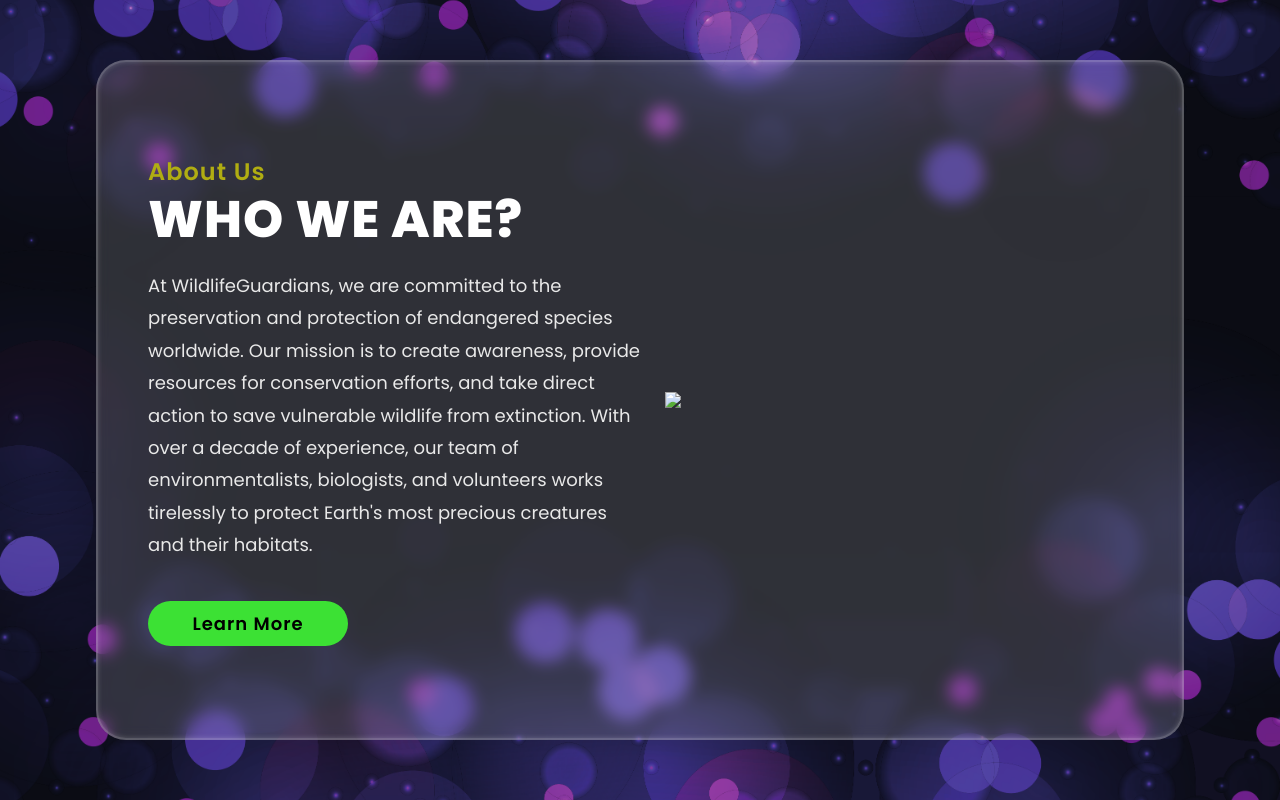
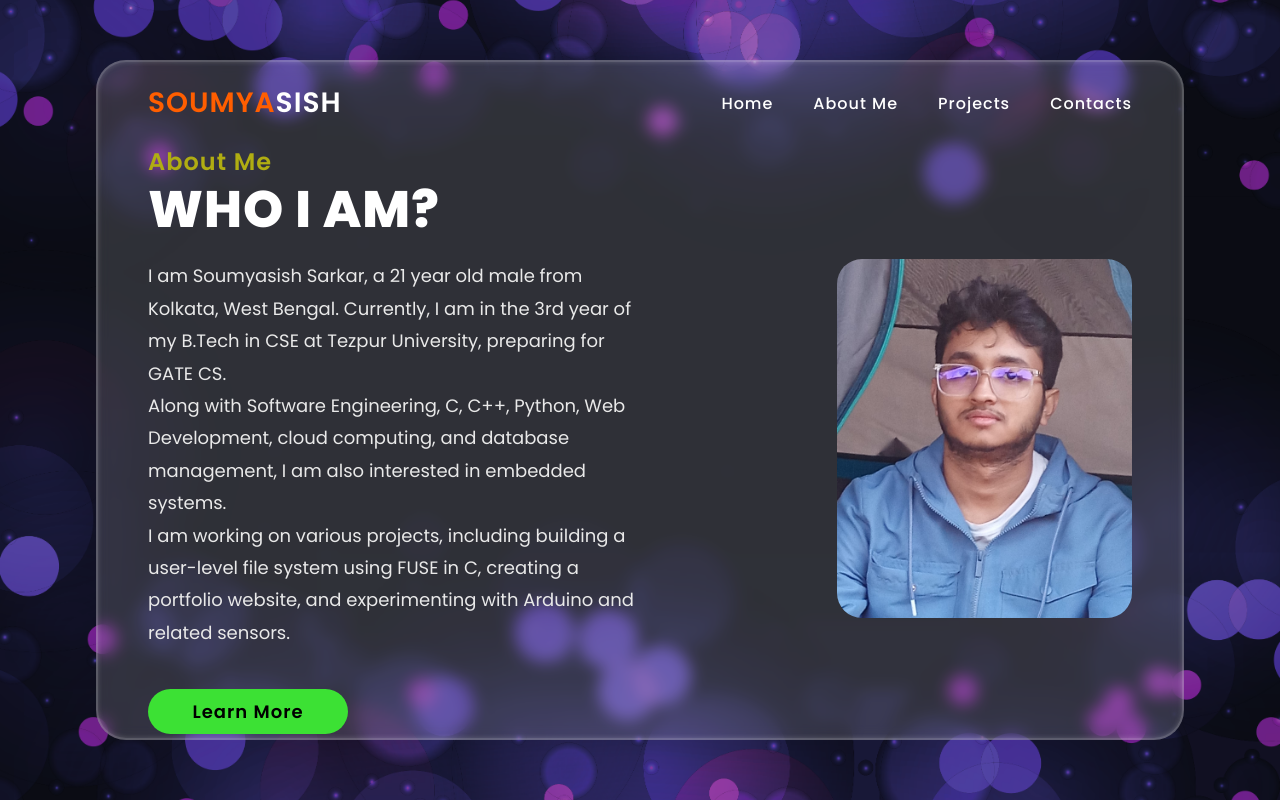
Before and after one commit to soumyasish-sarkar/portfolio, a plain HTML site: page about.html in a window 1280 px wide. Drawn offline with Linux system fonts and the light colour scheme.

Commit message:
developing

```diff
--- a/about.html
+++ b/about.html
@@ -28,35 +28,44 @@
           </nav>
 
         </header>
-        <div class="hero-content">
-          <h3>protect</h3>
-          <h1>wildanimals</h1>
-          <img src="images/45.png" class="hero-img">
-          <button class="hero-btn">join with us</button>
-        </div>
+
       </div>
 
     </div>
 
-  </section> -->
+  </section>  -->
 
   <section id="about">
     <div class="section-box">
+      <div class="content-wrap">
+        <header>
+          <a class="header-logo"><span>Soumya</span>sish</a>
+          <nav>
+            <a class="nav-items active" href="index.html">Home</a>
+            <a class="nav-items" href="about.html">About Me</a>
+            <a class="nav-items" href="maintenance/maintenance.html">Projects</a>
+            <a class="nav-items" href="maintenance/maintenance.html">Contacts</a>
+          </nav>
+
+        </header>
+
+      </div>
       <div class="content-grid">
         <div class="left-grid">
-          <h3 class="section-sub">About us</h3>
-          <h2 class="section-title">Who we are?</h2>
-          <p>
-            At WildlifeGuardians, we are committed to the preservation and protection of endangered species worldwide.
-            Our mission is to create awareness, provide resources for conservation efforts, and take direct action to
-            save vulnerable wildlife from extinction. With over a decade of experience, our team of environmentalists,
-            biologists, and volunteers works tirelessly to protect Earth's most precious creatures and their habitats.
+          <h3 class="section-sub">About Me</h3>
+          <h4 class="section-title">Who I am?</h4>
+          <p>I am Soumyasish Sarkar, a 21 year old male from Kolkata, West Bengal.
+            Currently, I am in the 3rd year of my B.Tech in CSE at Tezpur University, preparing for GATE CS.
+            <br>
+            Along with Software Engineering, C, C++, Python, Web Development, cloud computing, and database management, I am also interested in embedded systems.
+            <br>
+            I am working on various projects, including building a user-level file system using FUSE in C, creating a portfolio website, and experimenting with Arduino and related sensors.
           </p>
           <button class="action-btn">Learn More</button>
         </div>
 
         <div class="right-grid">
-          <img src="images/about-img.png" class="about-img">
+          <img src="images/about-img.jpg" class="about-img">
         </div>
       </div>
     </div>
--- a/styles.css
+++ b/styles.css
@@ -219,14 +219,16 @@ header, .hero-content {
 .content-grid {
   display: grid;
   grid-template-columns: 1fr 1fr;
-  height: 100%;
+  height: 80%;
   padding: 0 50px;
 }
 .about-img {
-  width: 90%;
+  width: 60%;
   animation: zoomIn 1.4s ease-in-out forwards;
   animation-delay: 0.2s;
   opacity: 0;
+  border-radius: 25px; /* Adds rounded corners */
+  margin-right: -40%; /* Shifts the image slightly to the right */
 }
 .left-grid,
 .right-grid {
```
Also changed, not shown: images/about-img.jpg (added).
